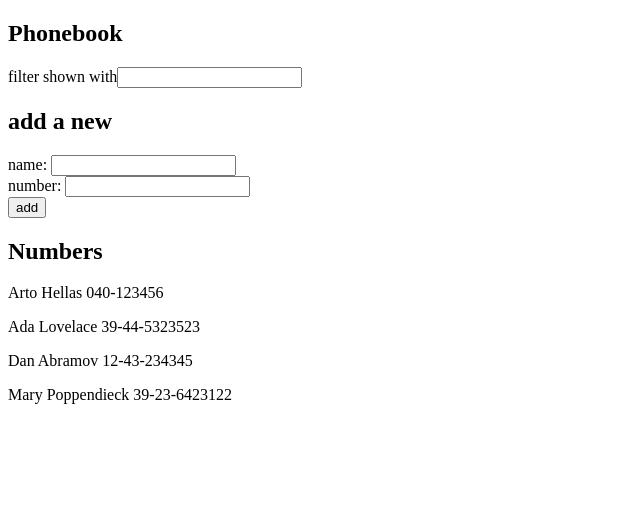
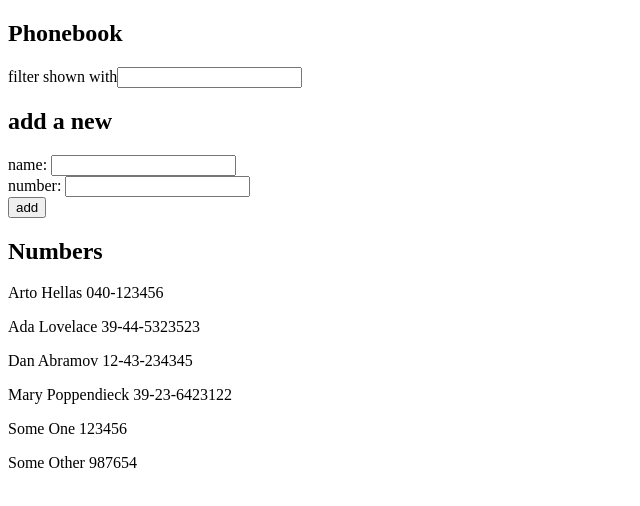
Before and after one commit to iftruethen/fullstack24, a React (Vite) app in the folder osa2/puhelinluettelo/: page / in a window 1280 px wide. Shown: the top 506 px of the page, without its empty margins (0-640 px from the left). Built offline with nearby package versions, Linux system fonts and the light colour scheme; data requests are answered from the project's data file.

Commit message:
tehtävä 2.12 tehty

```diff
--- a/osa2/puhelinluettelo/db.json
+++ b/osa2/puhelinluettelo/db.json
@@ -1,5 +1,5 @@
 {
-    "persons":[
+  "persons": [
     {
       "name": "Arto Hellas",
       "number": "040-123456",
@@ -19,6 +19,16 @@
       "name": "Mary Poppendieck",
       "number": "39-23-6423122",
       "id": 4
+    },
+    {
+      "name": "Some One",
+      "number": "123456",
+      "id": 5
+    },
+    {
+      "name": "Some Other",
+      "number": "987654",
+      "id": 6
     }
   ]
 }
--- a/osa2/puhelinluettelo/src/App.jsx
+++ b/osa2/puhelinluettelo/src/App.jsx
@@ -5,6 +5,7 @@ import Persons from './components/Persons'
 import axios from 'axios'
 
 const App = () => {
+  const baseUrl = "http://localhost:3001/persons"
   const [persons, setPersons] = useState([])
   const [newName, setNewName] = useState('')
   const [newNumber, setNewNumber] = useState('')
@@ -17,8 +18,8 @@ const App = () => {
       alert(`${newName} is already added to phonebook`)
       return null
     }
-    const personToAdd = {name: newName, Number: newNumber}
-    setPersons(persons.concat(personToAdd))
+    const personToAdd = {name: newName, number: newNumber}
+    axios.post(baseUrl, personToAdd).then(response => setPersons(persons.concat(response.data)) )
     setNewName('')
     setNewNumber('')
   }
@@ -29,7 +30,7 @@ const App = () => {
 
   useEffect(() => {
     axios
-    .get('http://localhost:3001/persons')
+    .get(baseUrl)
     .then((data) => setPersons(data.data))
   },[])
 
--- a/osa2/puhelinluettelo/src/components/PersonForm.jsx
+++ b/osa2/puhelinluettelo/src/components/PersonForm.jsx
@@ -2,7 +2,7 @@ const PersonForm = (props) => {
     const handleSubmit = props.handleSubmit
     const newName = props.newName
     const handleNameChange = props.handleNameChange
-    const newPhonenumber = props.newPhonenumber
+    const newNumber = props.newNumber
     const handleNumberChange = props.handleNumberChange
 
     return (
@@ -12,7 +12,7 @@ const PersonForm = (props) => {
                     name: <input value={newName} onChange={handleNameChange} />
                 </div>
                 <div>
-                    number: <input value={newPhonenumber} onChange={handleNumberChange} />
+                    number: <input value={newNumber} onChange={handleNumberChange} />
                 </div>
                 <div>
                     <button type="submit">add</button>
```
Lines whose indentation alone changed are shown as unchanged.
